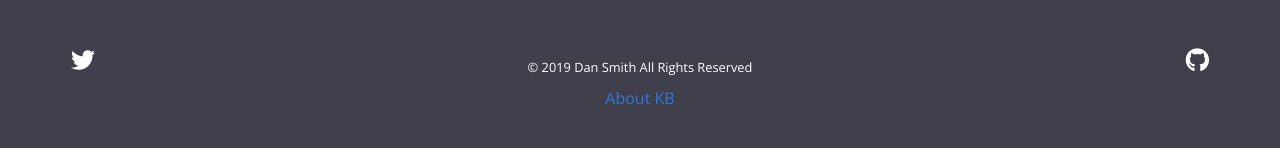
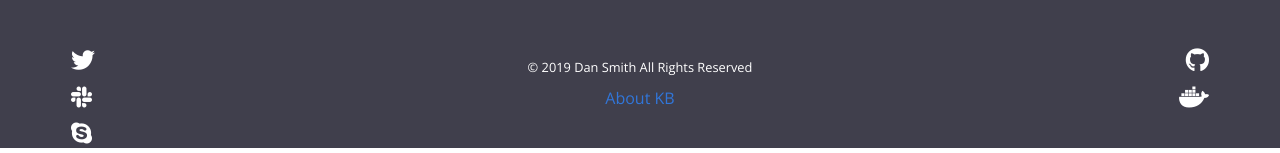
Before and after one commit to 101101/kb, a Jekyll site: the page built from pages/index.md, in a window 1280 px wide and 900 px high, scrolled down 1527 px. Shown: the part 744-897 px from the top of the window. Built offline with Jekyll 4.4.1, drawn with Linux system fonts in a browser that asks for light colours.

Commit message:
Update footer.html

```diff
--- a/_includes/footer.html
+++ b/_includes/footer.html
@@ -10,6 +10,20 @@
     </a>
   </li>
 </ul>{% endif %}
+{% if site.slack %}<ul class="list-inline mb-0">
+  <li class="list-inline-item mx-2 h3" data-toggle="tooltip" data-placement="top" title="" aria-label="Slack" data-original-title="Slack">
+    <a class="text-white" target="_blank" href="{{ site.slack }}">
+      <i class="fab fa-slack"></i>
+    </a>
+  </li>
+</ul>{% endif %}
+{% if site.skype %}<ul class="list-inline mb-0">
+  <li class="list-inline-item mx-2 h3" data-toggle="tooltip" data-placement="top" title="" aria-label="Skype" data-original-title="Skype">
+    <a class="text-white" target="_blank" href="skype:{{ site.skype }}">
+      <i class="fab fa-skype"></i>
+    </a>
+  </li>
+</ul>{% endif %}
 </div>
 <div class="col-6 col-sm-4 text-right text-xs-center order-sm-3">
 <ul class="list-inline mb-0">
@@ -19,6 +33,13 @@
     </a>
   </li>
 </ul>
+{% if site.dockerhub %}<ul class="list-inline mb-0">
+  <li class="list-inline-item mx-2 h3" data-toggle="tooltip" data-placement="top" title="" aria-label="Docker" data-original-title="Docker">
+    <a class="text-white" target="_blank" href="{{ site.dockerhub }}">
+      <i class="fab fa-docker"></i>
+    </a>
+  </li>
+</ul>{% endif %}
 </div>
 <div class="col-12 col-sm-4 text-center py-2 order-sm-2">
   <small class="text-white">© 2019 {{ site.author }} All Rights Reserved</small>
```
